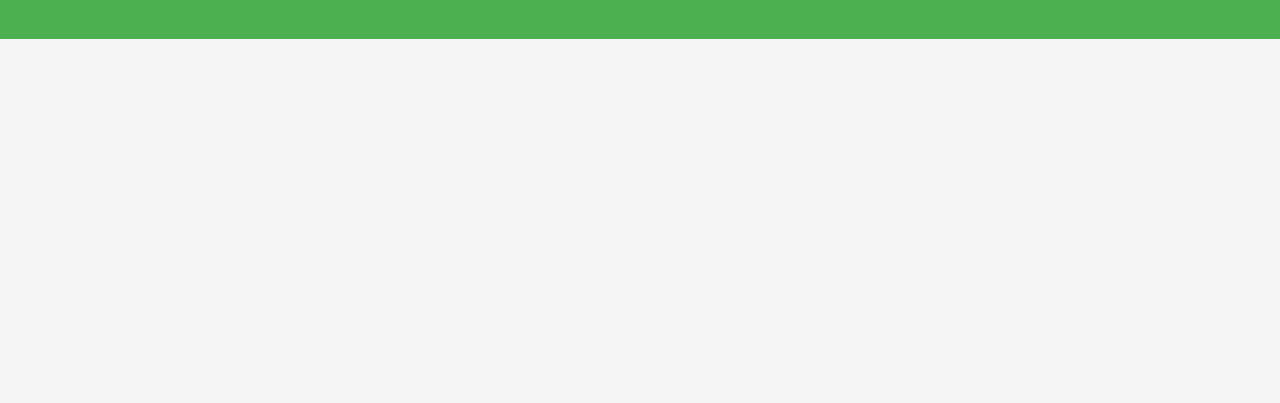
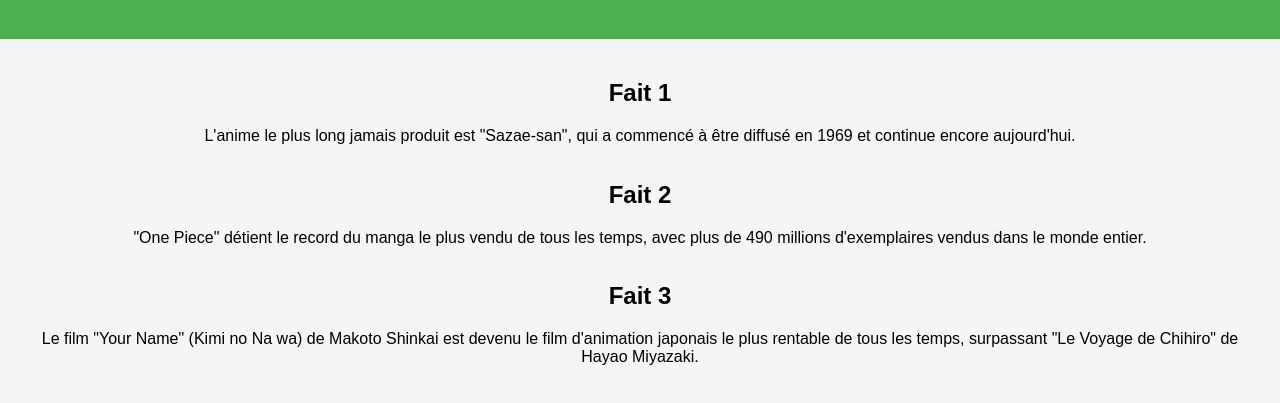
Before and after one commit to rania236/Anime-Library, a plain HTML site: page index.html in a window 1280 px wide. Shown: the part 81-484 px from the top of the page. Drawn offline with Linux system fonts and the light colour scheme; no server answers.

Commit message:
index.html

```diff
--- a/index.html
+++ b/index.html
@@ -11,7 +11,18 @@
         <h1>Découvrez des faits sur les animes</h1>
     </header>
     <main id="fact-container">
-        <!-- Les faits sur les animes seront affichés ici -->
+    <section class="anime-fact">
+        <h2>Fait 1</h2>
+        <p>L'anime le plus long jamais produit est "Sazae-san", qui a commencé à être diffusé en 1969 et continue encore aujourd'hui.</p>
+    </section>
+    <section class="anime-fact">
+        <h2>Fait 2</h2>
+        <p>"One Piece" détient le record du manga le plus vendu de tous les temps, avec plus de 490 millions d'exemplaires vendus dans le monde entier.</p>
+    </section>
+    <section class="anime-fact">
+        <h2>Fait 3</h2>
+        <p>Le film "Your Name" (Kimi no Na wa) de Makoto Shinkai est devenu le film d'animation japonais le plus rentable de tous les temps, surpassant "Le Voyage de Chihiro" de Hayao Miyazaki.</p>
+    </section>
     </main>
     <script src="script.js"></script>
 </body>
```
